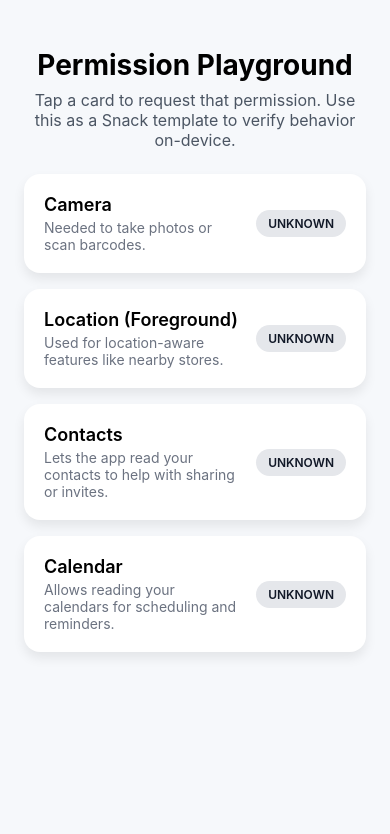
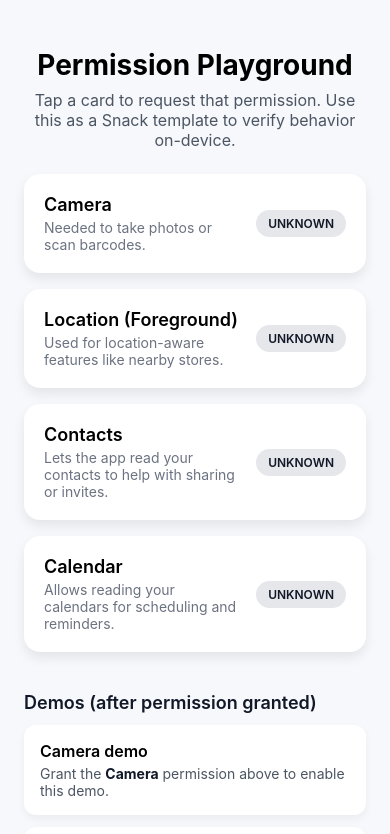
Before and after one commit to harissucipto/DemoRNExpo, a React Native app: screen / in a window 390 px wide. Shown: the top 834 px of the page. Built offline with nearby package versions, Linux system fonts and the light colour scheme.

Commit message:
feat: add demo components for camera, location, contacts, and calendar permissions in App

```diff
--- a/App.js
+++ b/App.js
@@ -4,6 +4,10 @@ import { Camera } from 'expo-camera';
 import * as Location from 'expo-location';
 import * as Contacts from 'expo-contacts';
 import * as Calendar from 'expo-calendar';
+import CameraDemo from './components/CameraDemo';
+import LocationDemo from './components/LocationDemo';
+import ContactsDemo from './components/ContactsDemo';
+import CalendarDemo from './components/CalendarDemo';
 
 const PERMISSIONS = [
   {
@@ -70,6 +74,7 @@ export default function App() {
         Tap a card to request that permission. Use this as a Snack template to
         verify behavior on-device.
       </Text>
+
       {PERMISSIONS.map((permission) => (
         <Pressable
           key={permission.id}
@@ -94,6 +99,14 @@ export default function App() {
           </View>
         </Pressable>
       ))}
+
+      <View style={styles.demoSection}>
+        <Text style={styles.demoHeading}>Demos (after permission granted)</Text>
+        <CameraDemo status={statuses.camera} />
+        <LocationDemo status={statuses.location} />
+        <ContactsDemo status={statuses.contacts} />
+        <CalendarDemo status={statuses.calendar} />
+      </View>
     </ScrollView>
   );
 }
@@ -162,4 +175,13 @@ const styles = StyleSheet.create({
     color: '#111827',
     textTransform: 'uppercase',
   },
+  demoSection: {
+    marginTop: 24,
+  },
+  demoHeading: {
+    fontSize: 18,
+    fontWeight: '600',
+    marginBottom: 12,
+    color: '#111827',
+  },
 });
--- /dev/null
+++ b/components/CalendarDemo.js
@@ -0,0 +1,99 @@
+import React, { useEffect, useState } from 'react';
+import { View, Text, StyleSheet, ActivityIndicator } from 'react-native';
+import * as Calendar from 'expo-calendar';
+
+export default function CalendarDemo({ status }) {
+  const [calendars, setCalendars] = useState([]);
+  const [loading, setLoading] = useState(false);
+  const [error, setError] = useState(null);
+
+  useEffect(() => {
+    if (status === 'granted') {
+      setLoading(true);
+      setError(null);
+      Calendar.getCalendarsAsync(Calendar.EntityTypes.EVENT)
+        .then((result) => setCalendars(result ?? []))
+        .catch((err) => setError(err?.message ?? 'Failed to read calendars'))
+        .finally(() => setLoading(false));
+    } else {
+      setCalendars([]);
+      setError(null);
+      setLoading(false);
+    }
+  }, [status]);
+
+  const granted = status === 'granted';
+
+  return (
+    <View style={styles.card}>
+      <Text style={styles.title}>Calendar demo</Text>
+      {!granted && (
+        <Text style={styles.text}>
+          Grant the <Text style={styles.strong}>Calendar</Text> permission above to see available
+          calendars.
+        </Text>
+      )}
+      {granted && loading && (
+        <View style={styles.row}>
+          <ActivityIndicator size="small" color="#2563eb" />
+          <Text style={[styles.text, styles.loadingText]}>Loading calendars…</Text>
+        </View>
+      )}
+      {granted && !loading && error && (
+        <Text style={[styles.text, styles.errorText]}>{error}</Text>
+      )}
+      {granted && !loading && calendars.length > 0 && (
+        <View style={styles.list}>
+          {calendars.slice(0, 3).map((calendar) => (
+            <Text key={calendar.id} style={styles.text}>
+              {calendar.title || 'Untitled calendar'}
+            </Text>
+          ))}
+        </View>
+      )}
+      {granted && !loading && !error && calendars.length === 0 && (
+        <Text style={styles.text}>No calendars found on this device.</Text>
+      )}
+    </View>
+  );
+}
+
+const styles = StyleSheet.create({
+  card: {
+    borderRadius: 12,
+    backgroundColor: '#fff',
+    padding: 16,
+    marginBottom: 12,
+    shadowColor: '#000',
+    shadowOpacity: 0.05,
+    shadowRadius: 8,
+    shadowOffset: { width: 0, height: 4 },
+    elevation: 2,
+  },
+  title: {
+    fontSize: 16,
+    fontWeight: '600',
+    marginBottom: 4,
+  },
+  text: {
+    fontSize: 14,
+    color: '#4b5563',
+  },
+  strong: {
+    fontWeight: '700',
+    color: '#111827',
+  },
+  row: {
+    flexDirection: 'row',
+    alignItems: 'center',
+  },
+  loadingText: {
+    marginLeft: 8,
+  },
+  errorText: {
+    color: '#b91c1c',
+  },
+  list: {
+    marginTop: 4,
+  },
+});
--- /dev/null
+++ b/components/CameraDemo.js
@@ -0,0 +1,50 @@
+import React from 'react';
+import { View, Text, StyleSheet } from 'react-native';
+
+export default function CameraDemo({ status }) {
+  const granted = status === 'granted';
+
+  return (
+    <View style={styles.card}>
+      <Text style={styles.title}>Camera demo</Text>
+      {granted ? (
+        <Text style={styles.text}>
+          Camera permission is <Text style={styles.strong}>granted</Text>. You can now show a
+          camera preview or open a camera screen from here.
+        </Text>
+      ) : (
+        <Text style={styles.text}>
+          Grant the <Text style={styles.strong}>Camera</Text> permission above to enable this
+          demo.
+        </Text>
+      )}
+    </View>
+  );
+}
+
+const styles = StyleSheet.create({
+  card: {
+    borderRadius: 12,
+    backgroundColor: '#fff',
+    padding: 16,
+    marginBottom: 12,
+    shadowColor: '#000',
+    shadowOpacity: 0.05,
+    shadowRadius: 8,
+    shadowOffset: { width: 0, height: 4 },
+    elevation: 2,
+  },
+  title: {
+    fontSize: 16,
+    fontWeight: '600',
+    marginBottom: 4,
+  },
+  text: {
+    fontSize: 14,
+    color: '#4b5563',
+  },
+  strong: {
+    fontWeight: '700',
+    color: '#111827',
+  },
+});
--- /dev/null
+++ b/components/ContactsDemo.js
@@ -0,0 +1,102 @@
+import React, { useEffect, useState } from 'react';
+import { View, Text, StyleSheet, ActivityIndicator } from 'react-native';
+import * as Contacts from 'expo-contacts';
+
+export default function ContactsDemo({ status }) {
+  const [contacts, setContacts] = useState([]);
+  const [loading, setLoading] = useState(false);
+  const [error, setError] = useState(null);
+
+  useEffect(() => {
+    if (status === 'granted') {
+      setLoading(true);
+      setError(null);
+      Contacts.getContactsAsync({
+        pageSize: 3,
+        sort: Contacts.SortTypes.FirstName,
+      })
+        .then((result) => setContacts(result.data ?? []))
+        .catch((err) => setError(err?.message ?? 'Failed to read contacts'))
+        .finally(() => setLoading(false));
+    } else {
+      setContacts([]);
+      setError(null);
+      setLoading(false);
+    }
+  }, [status]);
+
+  const granted = status === 'granted';
+
+  return (
+    <View style={styles.card}>
+      <Text style={styles.title}>Contacts demo</Text>
+      {!granted && (
+        <Text style={styles.text}>
+          Grant the <Text style={styles.strong}>Contacts</Text> permission above to read a few
+          sample contacts.
+        </Text>
+      )}
+      {granted && loading && (
+        <View style={styles.row}>
+          <ActivityIndicator size="small" color="#2563eb" />
+          <Text style={[styles.text, styles.loadingText]}>Loading contacts…</Text>
+        </View>
+      )}
+      {granted && !loading && error && (
+        <Text style={[styles.text, styles.errorText]}>{error}</Text>
+      )}
+      {granted && !loading && contacts.length > 0 && (
+        <View style={styles.list}>
+          {contacts.map((contact) => (
+            <Text key={contact.id} style={styles.text}>
+              {contact.name || 'Unnamed contact'}
+            </Text>
+          ))}
+        </View>
+      )}
+      {granted && !loading && !error && contacts.length === 0 && (
+        <Text style={styles.text}>No contacts found on this device.</Text>
+      )}
+    </View>
+  );
+}
+
+const styles = StyleSheet.create({
+  card: {
+    borderRadius: 12,
+    backgroundColor: '#fff',
+    padding: 16,
+    marginBottom: 12,
+    shadowColor: '#000',
+    shadowOpacity: 0.05,
+    shadowRadius: 8,
+    shadowOffset: { width: 0, height: 4 },
+    elevation: 2,
+  },
+  title: {
+    fontSize: 16,
+    fontWeight: '600',
+    marginBottom: 4,
+  },
+  text: {
+    fontSize: 14,
+    color: '#4b5563',
+  },
+  strong: {
+    fontWeight: '700',
+    color: '#111827',
+  },
+  row: {
+    flexDirection: 'row',
+    alignItems: 'center',
+  },
+  loadingText: {
+    marginLeft: 8,
+  },
+  errorText: {
+    color: '#b91c1c',
+  },
+  list: {
+    marginTop: 4,
+  },
+});
--- /dev/null
+++ b/components/LocationDemo.js
@@ -0,0 +1,101 @@
+import React, { useEffect, useState } from 'react';
+import { View, Text, StyleSheet, ActivityIndicator } from 'react-native';
+import * as Location from 'expo-location';
+
+export default function LocationDemo({ status }) {
+  const [position, setPosition] = useState(null);
+  const [error, setError] = useState(null);
+  const [loading, setLoading] = useState(false);
+
+  useEffect(() => {
+    if (status === 'granted') {
+      setLoading(true);
+      setError(null);
+      Location.getCurrentPositionAsync({})
+        .then((pos) => setPosition(pos))
+        .catch((err) => setError(err?.message ?? 'Failed to fetch location'))
+        .finally(() => setLoading(false));
+    } else {
+      setPosition(null);
+      setError(null);
+      setLoading(false);
+    }
+  }, [status]);
+
+  const granted = status === 'granted';
+
+  return (
+    <View style={styles.card}>
+      <Text style={styles.title}>Location demo</Text>
+      {!granted && (
+        <Text style={styles.text}>
+          Grant the <Text style={styles.strong}>Location</Text> permission above to see your
+          current coordinates.
+        </Text>
+      )}
+      {granted && loading && (
+        <View style={styles.row}>
+          <ActivityIndicator size="small" color="#2563eb" />
+          <Text style={[styles.text, styles.loadingText]}>Getting current position…</Text>
+        </View>
+      )}
+      {granted && !loading && error && (
+        <Text style={[styles.text, styles.errorText]}>{error}</Text>
+      )}
+      {granted && !loading && position && (
+        <View style={styles.coords}>
+          <Text style={styles.text}>
+            <Text style={styles.strong}>Latitude:</Text> {position.coords.latitude.toFixed(5)}
+          </Text>
+          <Text style={styles.text}>
+            <Text style={styles.strong}>Longitude:</Text> {position.coords.longitude.toFixed(5)}
+          </Text>
+        </View>
+      )}
+      {granted && !loading && !position && !error && (
+        <Text style={styles.text}>Location is granted, but no coordinates yet.</Text>
+      )}
+    </View>
+  );
+}
+
+const styles = StyleSheet.create({
+  card: {
+    borderRadius: 12,
+    backgroundColor: '#fff',
+    padding: 16,
+    marginBottom: 12,
+    shadowColor: '#000',
+    shadowOpacity: 0.05,
+    shadowRadius: 8,
+    shadowOffset: { width: 0, height: 4 },
+    elevation: 2,
+  },
+  title: {
+    fontSize: 16,
+    fontWeight: '600',
+    marginBottom: 4,
+  },
+  text: {
+    fontSize: 14,
+    color: '#4b5563',
+  },
+  strong: {
+    fontWeight: '700',
+    color: '#111827',
+  },
+  row: {
+    flexDirection: 'row',
+    alignItems: 'center',
+    gap: 8,
+  },
+  loadingText: {
+    marginLeft: 8,
+  },
+  errorText: {
+    color: '#b91c1c',
+  },
+  coords: {
+    marginTop: 4,
+  },
+});
```
